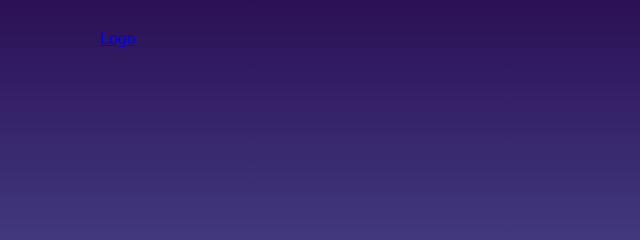
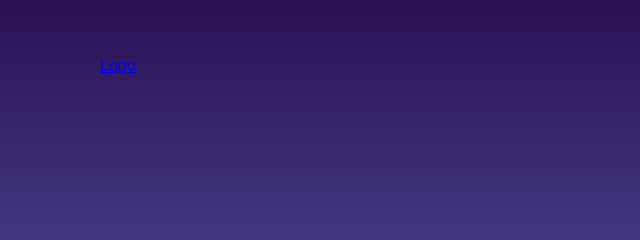
Before and after one commit to Smilodilo/Smilodilo.github.io, a plain HTML site: page index.html in a window 1280 px wide. Shown: the top 240 px of the page, 0-640 px from the left. Drawn offline with Linux system fonts and the light colour scheme; a web font is replaced by a local one.

Commit message:
Update styles.css

```diff
--- a/styles.css
+++ b/styles.css
@@ -17,5 +17,5 @@ header {
   padding: 30px 100px;
   display: flex;
   justify-content: space-between;
-  align items: center;
+  align-items: center;
 }
```
